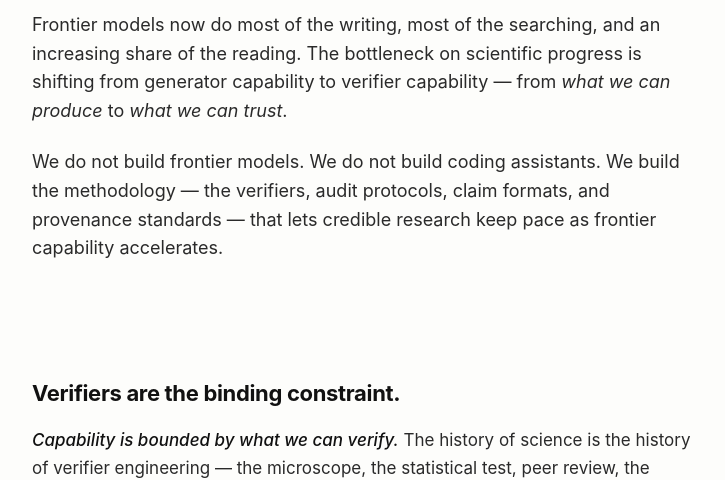
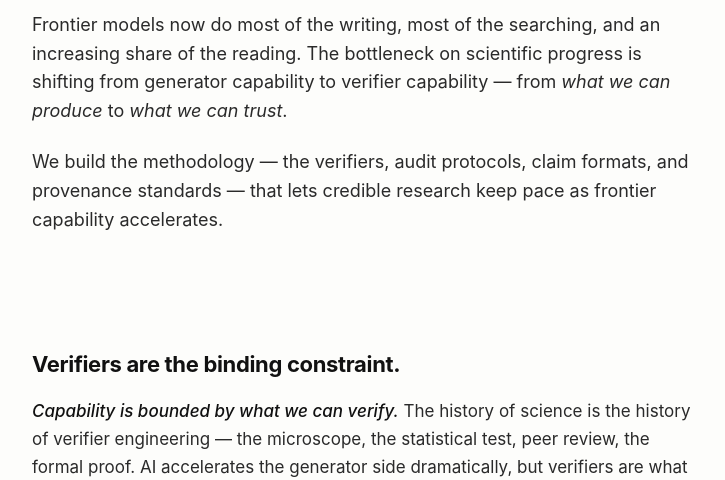
Before and after one commit to EpistemicaLab/EpistemicaLab.github.io, a plain HTML site: page index.html in a window 1280 px wide. Shown: the part 331-811 px from the top of the page, without its empty margins (276-1001 px from the left). Drawn offline with Linux system fonts and the light colour scheme.

Commit message:
homepage: drop 'We do not build X' negative-framing pair
Same defensive pattern as 'independent research lab' — defining the
lab by what it isn't. Established labs don't open with 'we are not
a frontier lab / we are not a coding assistant company'. They just
state what they do.

- Removed: 'We do not build frontier models. We do not build coding
  assistants.'
- Kept: 'We build the methodology — the verifiers, audit protocols,
  claim formats, and provenance standards — that lets credible
  research keep pace as frontier capability accelerates.'

Hero p2 now starts mid-action ('We build the methodology...') with
no defensive setup. The previous paragraph already establishes the
field-level bottleneck (generator -> verifier capability), so the
positive statement lands without needing a contrast.

```diff
--- a/index.html
+++ b/index.html
@@ -242,7 +242,7 @@
 
       <p>Frontier models now do most of the writing, most of the searching, and an increasing share of the reading. The bottleneck on scientific progress is shifting from generator capability to verifier capability &mdash; from <em>what we can produce</em> to <em>what we can trust</em>.</p>
 
-      <p>We do not build frontier models. We do not build coding assistants. We build the methodology &mdash; the verifiers, audit protocols, claim formats, and provenance standards &mdash; that lets credible research keep pace as frontier capability accelerates.</p>
+      <p>We build the methodology &mdash; the verifiers, audit protocols, claim formats, and provenance standards &mdash; that lets credible research keep pace as frontier capability accelerates.</p>
     </header>
 
     <section>
```
